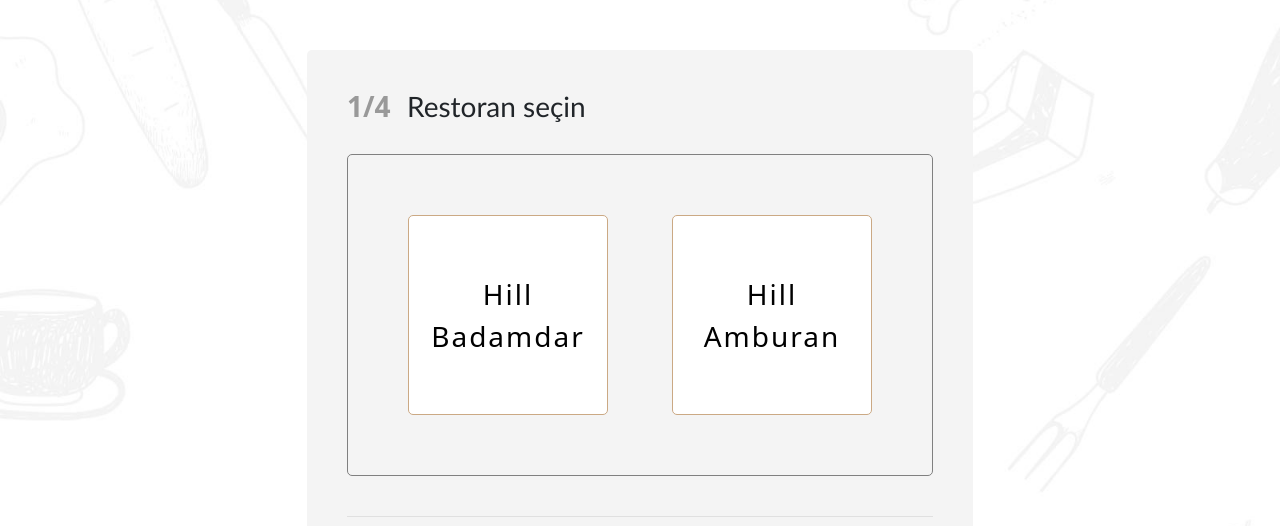
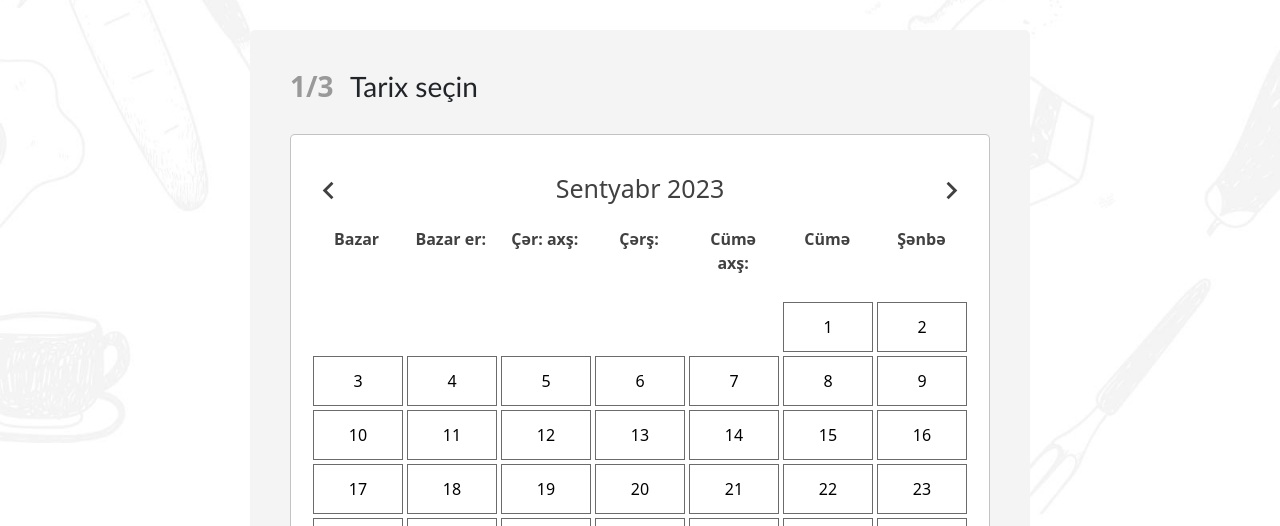
Before and after one commit to Yamil-Layicov/AdalatRestaurant, a React (Vite) app: page /reservation in a window 1280 px wide. Shown: the part 610-1136 px from the top of the page. Built offline with nearby package versions, Linux system fonts and the light colour scheme.

Commit message:
chemegd navbar

```diff
--- a/src/components/navbar/Navbar.jsx
+++ b/src/components/navbar/Navbar.jsx
@@ -47,7 +47,7 @@ function Header() {
             <NavLink style={({isActive}) => ({color: isActive ? "chocolate" : ''})} onClick={() => moveToTop()} to='/' className='link'>Əsas</NavLink>
             <NavLink style={({isActive}) => ({color: isActive ? "chocolate" : ''})} onClick={() => moveToTop()} to='/menu' className='link'>Menyu</NavLink>
             <NavLink style={({isActive}) => ({color: isActive ? "chocolate" : ''})} onClick={() => moveToTop()} to='/gallery' className='link'>Qalereya</NavLink>
-            <NavLink style={({isActive}) => ({color: isActive ? "chocolate" : ''})} onClick={() => moveToTop()} to='/about' className='link'>Haqqımızda</NavLink>
+            {/* <NavLink style={({isActive}) => ({color: isActive ? "chocolate" : ''})} onClick={() => moveToTop()} to='/about' className='link'>Haqqımızda</NavLink> */}
             <NavLink style={({isActive}) => ({color: isActive ? "chocolate" : ''})} onClick={() => moveToTop()} to='/reservation' className='reservation link'>Rezervasiya</NavLink>
           </Nav>
         </Navbar.Collapse>
--- a/src/pages/reservation/Reservation.jsx
+++ b/src/pages/reservation/Reservation.jsx
@@ -2,7 +2,6 @@ import { useState } from "react";
 import "./reservation.scss";
 import img from "./menuImg.png";
 import { useMultistepForm } from "../../hooks/useMultiStepForm";
-import { ResNames } from "./reservationSteps/resNames/ResNames";
 import { TimeAndPeople } from "./reservationSteps/timeAndPeople/TimeAndPeople";
 import { CalendarForm } from "./reservationSteps/calendarForm/CalendarForm";
 import PersonalInfo from "./reservationSteps/personalInfo/PersonalInfo";
@@ -35,13 +34,6 @@ const Reservation = () => {
 
   const { steps, currentStepIndex, step, isFirstStep, isLastStep, back, next } =
     useMultistepForm([
-      <ResNames
-        key={data}
-        {...data}
-        updateFields={updateFields}
-        activeResName={activeResName}
-        setActiveResName={setActiveResName}
-      />,
       <CalendarForm
         key={data}
         {...data}
--- a/src/pages/reservation/reservation.scss
+++ b/src/pages/reservation/reservation.scss
@@ -57,7 +57,7 @@
     background-repeat: no-repeat;
     background-position: center;
     width: 100%;
-    padding: 100px 20px;
+    padding: 80px 20px 30px 20px;
     display: flex;
     justify-content: center;
     align-items: center;
--- a/src/pages/reservation/reservationSteps/resNames/ResNames.jsx
+++ /dev/null
@@ -1,31 +0,0 @@
-import { FormWrapper } from "../formWrapper/FormWrapper";
-import './resNames.scss'
-
-export function ResNames({ updateFields, activeResName, setActiveResName }) {
-
-  const restNames = [
-    { id: 1, value: "Hill Badamdar" },
-    { id: 2, value: "Hill Amburan" },
-  ];
-
-  const handleTitle = (item) => {
-    updateFields({ resName: item.value });
-    setActiveResName(item.id);
-  }
-
-  return (
-    <FormWrapper title="Restoran seçin">
-      <div className="resNamesContent">
-        {restNames.map((item) => (
-          <div
-            key={item.id}
-            className={`${activeResName === item.id && "activeResName"} restoranName`}
-            onClick={() => handleTitle(item)}
-          >
-            {item.value}
-          </div>
-        ))}
-      </div>
-    </FormWrapper>
-  );
-}
--- a/src/pages/reservation/reservationSteps/resNames/resNames.scss
+++ /dev/null
@@ -1,48 +0,0 @@
-.resNamesContent {
-  display: flex;
-  justify-content: center;
-  align-items: center;
-  gap: 4rem;
-  border-radius: 5px;
-  padding:60px;
-  border: 1px solid rgb(168, 168, 168);
-  color: white;
-  border: 1px solid gray;
-
-
-  .restoranName {
-    padding: 0 20px;
-    width: 200px;
-    height: 200px;
-    display: flex;
-    justify-content: center;
-    align-items: center;
-    border-radius: 5px;
-    font-size: 28px;
-    letter-spacing: 2px;
-    text-align: center;
-    border: 1px solid #CBA984;
-    cursor: pointer;
-    background-color: white;
-    color: black;
-  }
-
-  .activeResName {
-    background-color: #CBA984;
-    color: white;
-  }
-
-}
-
-@media(max-width:800px) {
-  .resNamesContent{
-    gap: 1rem ;
-    padding: 20px;
-
-    .restoranName{
-      width: 150px;
-      height: 110px;
-      font-size: 18px;
-    }
-  }
-}
```
Also changed, not shown: src/routes/Routes.jsx (+4 -4 lines).
